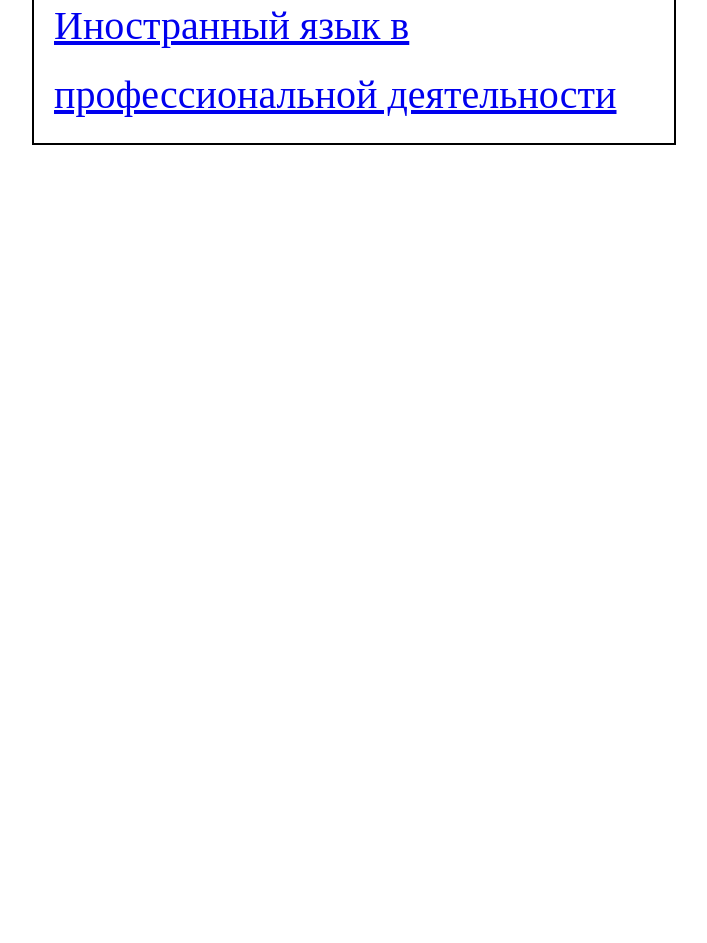
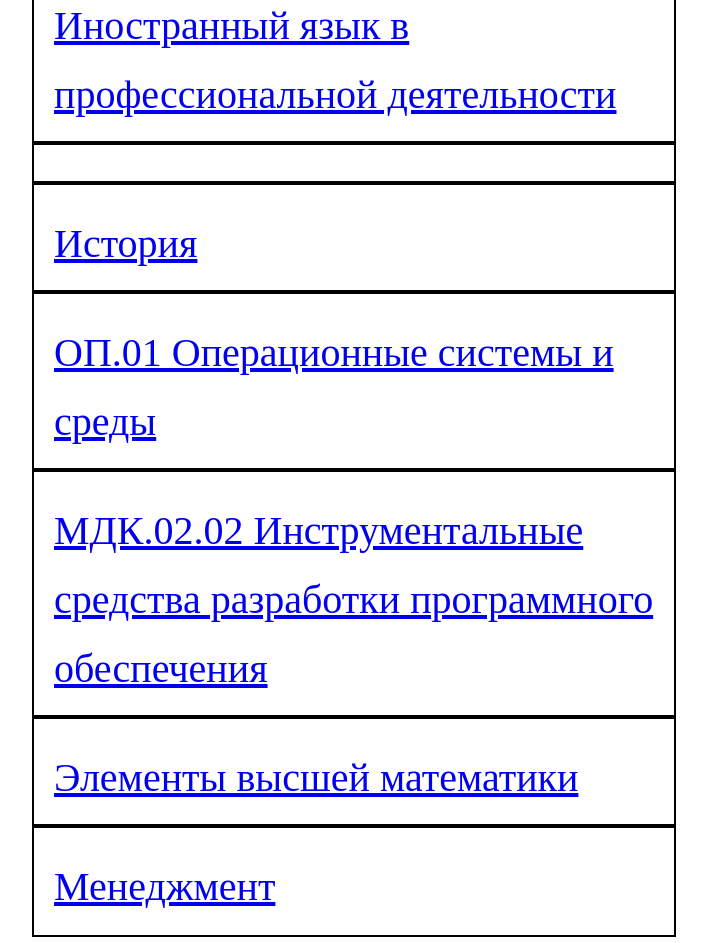
Before and after one commit to artem978676/is21-3site, a plain HTML site: page dz2.html in a window 1280 px wide. Shown: the part 439-1382 px from the top of the page, without its empty margins (286-993 px from the left). Before the commit the page ends 800 px from the top, so only its background shows below. Drawn offline with Linux system fonts and the light colour scheme.

Commit message:
Update dz2.html

```diff
--- a/dz2.html
+++ b/dz2.html
@@ -26,5 +26,12 @@
 <div><a href="https://drive.google.com/drive/folders/1H9vp0avFeiiXyTYtnsNvPxhHGQgMoOWi?usp=sharing">Разработка программных модулей</a></div>
 <div><a href="https://drive.google.com/drive/folders/1ddTB6rIarwFDFYBAkgRKmohvleaqT1_5?usp=sharing">Поддержка и тестирование программных модулей</a></div>
 <div><a href="https://drive.google.com/drive/folders/1ybePU7xYV-2AcZEGj5Mk4j2CqqOwgtPl?usp=sharing">Иностранный язык в профессиональной деятельности</a></div>
+<div></div>
+<div><a href="https://drive.google.com/drive/folders/1GANXsyJa5duXon9BgjjI0gVtuT4jo-cp?usp=sharing">История</a></div>
+<div><a href="https://drive.google.com/drive/folders/1SWnWzRDHhMbyWelQk9jnX5ojP8mqi1HJ?usp=sharing">ОП.01 Операционные системы и среды</a></div>
+<div><a href="https://drive.google.com/drive/folders/1Si8jAFLnK4YS_alOAwZGa1XQ9bxKmW25?usp=sharing">МДК.02.02 Инструментальные средства разработки программного обеспечения</a></div>
+<div><a href="https://drive.google.com/drive/folders/1-wPg5BPqzdnVVXnHCf9H87r8sicphXlP?usp=sharing">Элементы высшей математики</a></div>
+<div><a href="https://drive.google.com/drive/folders/1XV_eqC0cBV2AbB3ova_ZrL-ez0bFHHln?usp=sharing">Менеджмент</a></div>
+
 </body>
 </html>
```
